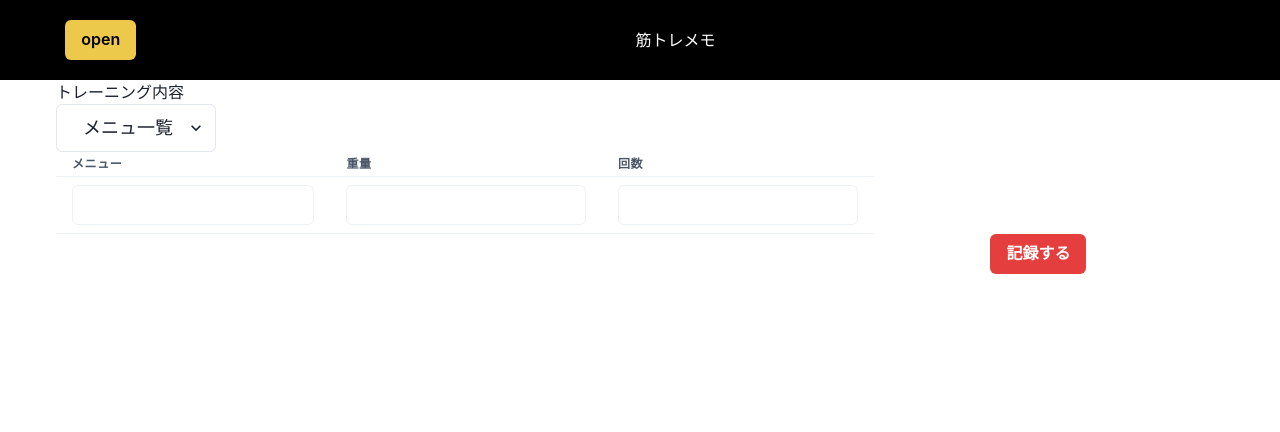
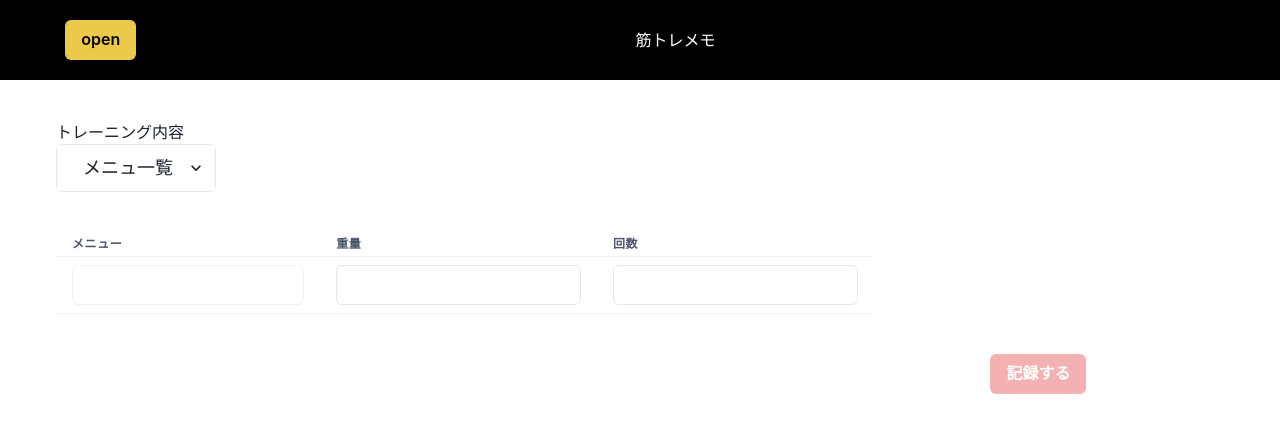
Before and after one commit to taipon55/next-chakra-mustle, a Next.js app: page / in a window 1280 px wide. Shown: the top 432 px of the page. Built offline with nearby package versions, Linux system fonts and the light colour scheme.

Commit message:
コンポーネント編集

```diff
--- a/components/layouts/header/Header.tsx
+++ b/components/layouts/header/Header.tsx
@@ -1,12 +1,12 @@
 import { Box, Container, Flex, Text } from '@chakra-ui/react';
-import { Menu } from './SideMenu';
+import { SlideMenu } from './SideMenu';
 export const Header = () => {
   return (
     <>
       <Box>
         <Container maxW="container" bg="black">
           <Flex h={20} justify="center" align="center">
-            <Menu />
+            <SlideMenu />
             <Text color="white" p="40%">
               {' '}
               筋トレメモ
--- a/components/layouts/header/SideMenu.tsx
+++ b/components/layouts/header/SideMenu.tsx
@@ -9,7 +9,7 @@ import {
   Text,
 } from '@chakra-ui/react';
 
-export const Menu = () => {
+export const SlideMenu = () => {
   const { isOpen, onOpen, onClose } = useDisclosure();
   return (
     <>
--- a/components/layouts/main/Menu.tsx
+++ b/components/layouts/main/Menu.tsx
@@ -3,6 +3,8 @@ import {
   Button,
   Container,
   Input,
+  NumberInput,
+  NumberInputField,
   Select,
   Stack,
   Table,
@@ -19,6 +21,8 @@ export const Menu = () => {
   return (
     <>
       <Container maxW="1200px">
+        <Stack spacing={10}>
+          <Box mt={10}>
             <Text>トレーニング内容</Text>
             <Select textAlign="center" w="40" size="lg" placeholder="メニュ一覧">
               <option value="option1">胸トレ</option>
@@ -27,6 +31,8 @@ export const Menu = () => {
               <option value="option4">背中トレ</option>
               <option value="option5">脚トレ</option>
             </Select>
+          </Box>
+          <Box>
             <TableContainer>
               <Table w="70%" size="sm">
                 <Thead>
@@ -42,20 +48,27 @@ export const Menu = () => {
                       <Input />
                     </Td>
                     <Td>
-                  <Input />
+                      <NumberInput>
+                        <NumberInputField />
+                      </NumberInput>
                     </Td>
                     <Td>
-                  <Input />
+                      <NumberInput>
+                        <NumberInputField />
+                      </NumberInput>
                     </Td>
                   </Tr>
                 </Tbody>
               </Table>
             </TableContainer>
+          </Box>
           <Box>
-          <Button ml="80%" colorScheme="red">
+            {/* isDisabled={!form.isValid()} */}
+            <Button isDisabled ml="80%" colorScheme="red">
               記録する
             </Button>
           </Box>
+        </Stack>
       </Container>
     </>
   );
--- a/pages/index.tsx
+++ b/pages/index.tsx
@@ -1,5 +1,5 @@
 import { Header } from '../components/layouts/header/Header';
-import { Menu } from '../components/layouts/main/menu';
+import { Menu } from '../components/layouts/main/Menu';
 
 export default function Home() {
   return (
```
Lines whose indentation alone changed are shown as unchanged.
